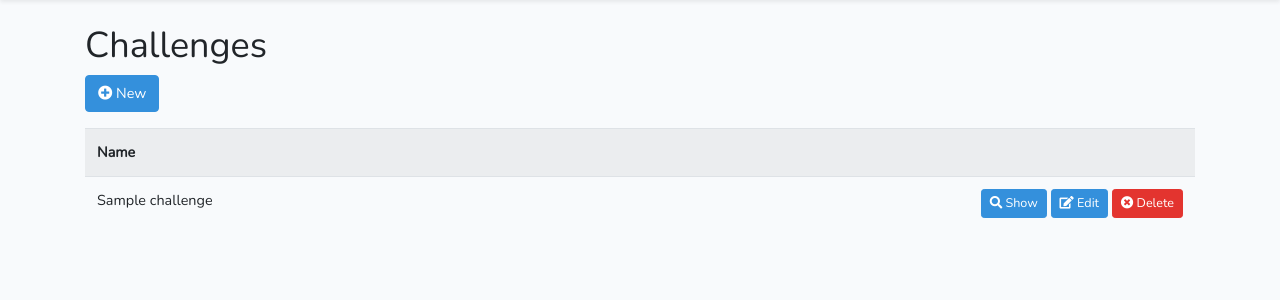
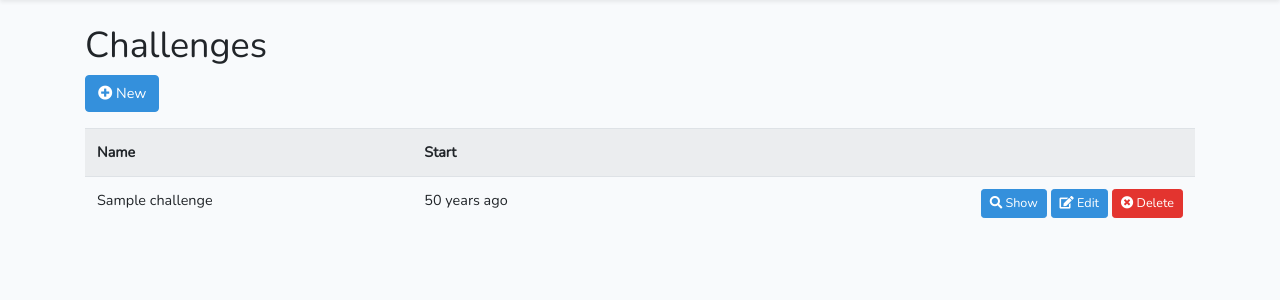
Before and after one commit to cylab-be/ctf, a Laravel app: page /app/challenges in a window 1280 px wide. Shown: the part 55-355 px from the top of the page. Run offline with Laravel 8, Linux system fonts and the light colour scheme; tables that the repository leaves empty hold one stand-in row (values such as "Sample post"); style sheets or scripts are compiled from the project's sources.

Commit message:
Show start time

```diff
--- a/app/Challenge.php
+++ b/app/Challenge.php
@@ -2,6 +2,7 @@
 
 namespace App;
 
+use Carbon\Carbon;
 use Illuminate\Database\Eloquent\Model;
 
 class Challenge extends Model
@@ -39,4 +40,14 @@ class Challenge extends Model
 
         return $r;
     }
+
+    public function timeStart() : Carbon
+    {
+        return Carbon::createFromTimestamp($this->time_start);
+    }
+
+    public function timeEnd() : Carbon
+    {
+        return Carbon::createFromTimestamp($this->time_end);
+    }
 }
--- a/app/Http/Controllers/ChallengeController.php
+++ b/app/Http/Controllers/ChallengeController.php
@@ -103,6 +103,8 @@ class ChallengeController extends Controller
         $this->validator($request->all())->validate();
 
         $challenge->name = $request->name;
+        $challenge->time_start = $request->time_start;
+        $challenge->time_end = $request->time_end;
         $challenge->save();
         return redirect(action('ChallengeController@index'));
     }
--- a/resources/views/challenge/index.blade.php
+++ b/resources/views/challenge/index.blade.php
@@ -14,11 +14,14 @@
     <table class="table table-striped">
         <tr>
             <th>Name</th>
+            <th>Start</th>
             <th></th>
         </tr>
         @foreach($challenges as $challenge)
         <tr>
             <td>{{ $challenge->name }}</td>
+            <td>{{ $challenge->timeStart()->diffForHumans() }}</td>
+
             <td class="text-right">
                 <a class="btn btn-primary btn-sm"
                    href="{{ action('ChallengeController@show', ['challenge' => $challenge]) }}">
```
